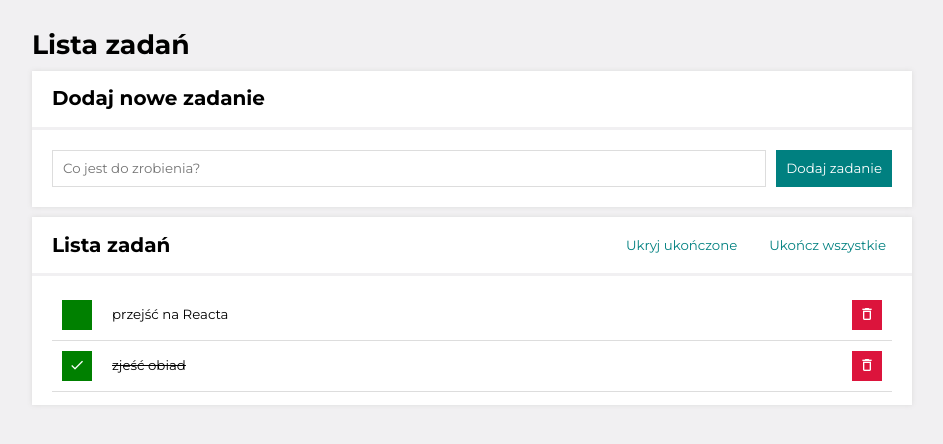
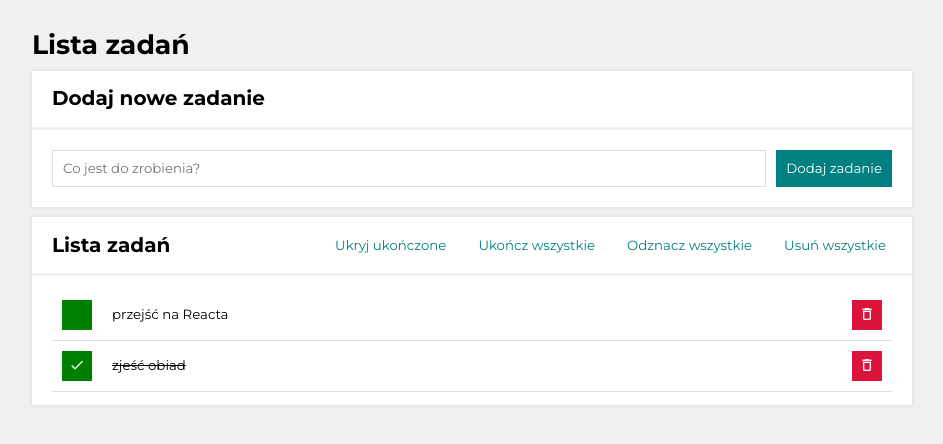
Before and after one commit to Trishya800/to-do-list-react, a React (Create React App) app: page / in a window 1280 px wide. Shown: the top 444 px of the page, without its empty margins (168-1111 px from the left). Built offline with nearby package versions, Linux system fonts and the light colour scheme.

Commit message:
to extra output added

```diff
--- a/src/Buttons/index.js
+++ b/src/Buttons/index.js
@@ -10,11 +10,22 @@ const Buttons = ({ tasks, hideDoneTasks }) => (
           disabled={tasks.every(({ done }) => !done)}>
           {hideDoneTasks ? "Pokaż" : "Ukryj"} ukończone
         </button>
+
         <button
           className="buttons__button"
           disabled={tasks.every(({ done }) => done)}
         >
           Ukończ wszystkie
+      </button>
+
+        <button className="buttons__button"
+          disabled={tasks.every(task => !task.done)}
+        >
+          Odznacz wszystkie
+      </button>
+
+        <button class="buttons__button">
+          Usuń wszystkie
       </button>
       </>
     )}
```
